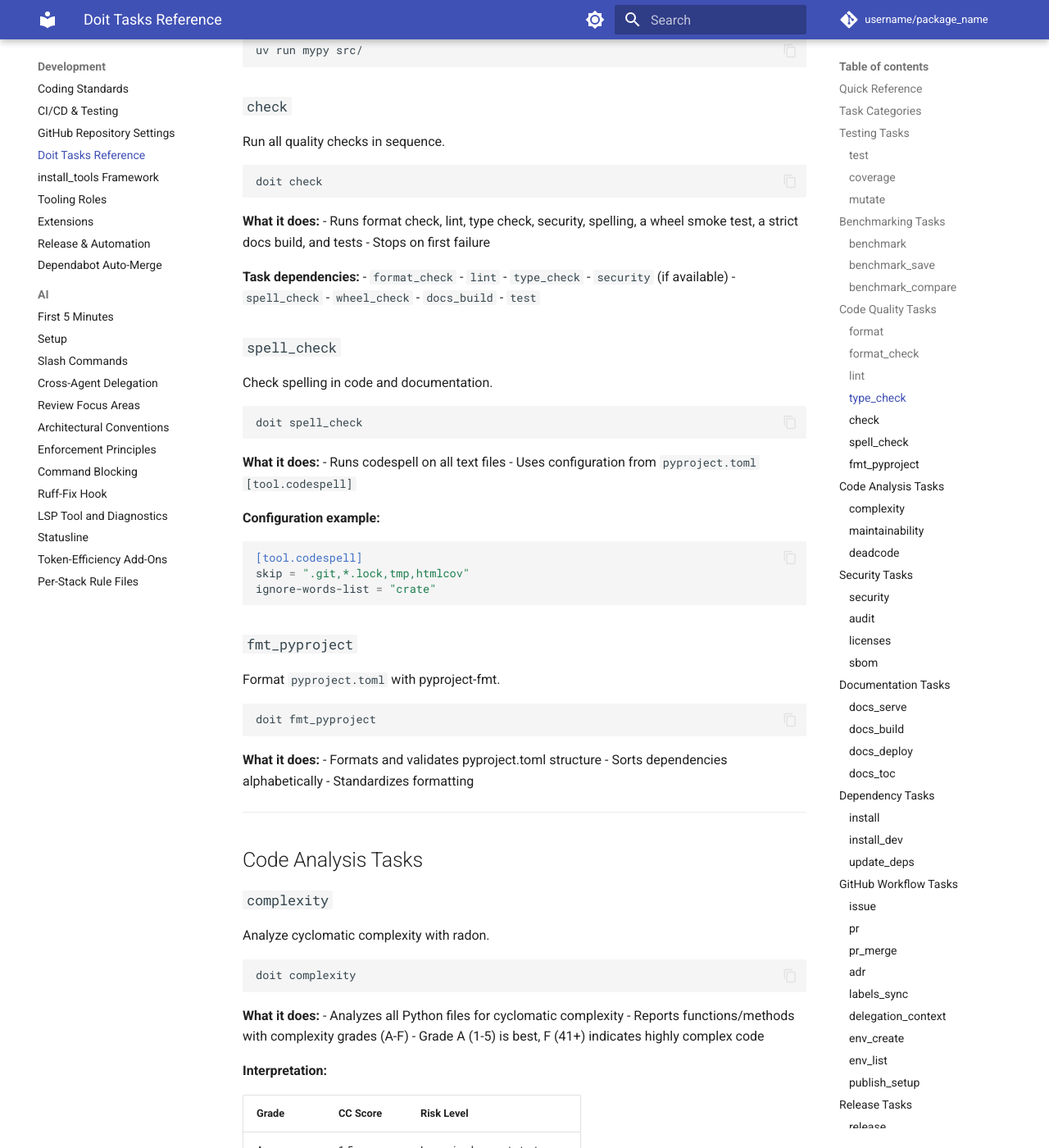
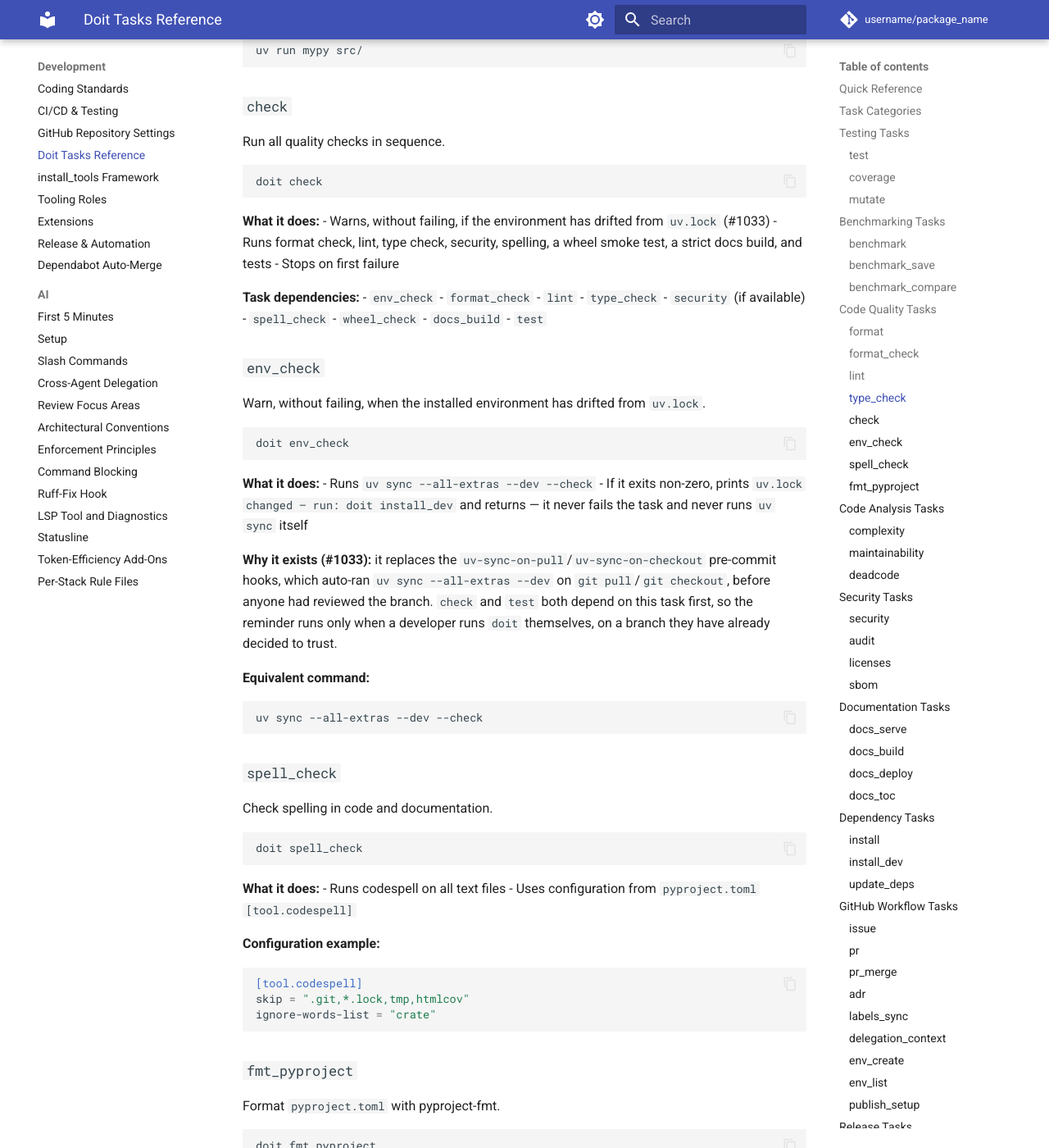
Before and after one commit to endavis/pyproject-template, an MkDocs documentation site: the page built from docs/development/doit-tasks-reference.md, in a window 1280 px wide and 1400 px high, scrolled down 5138 px. Shown: the whole window at 82% size. Built offline with MkDocs 1.6.1 and Material for MkDocs 9.7.7, drawn with Linux system fonts in a browser that asks for light colours; comment, search, counter and statistics services are not loaded; some of the changed text lies outside the part shown.

Commit message:
fix: stop installing post-checkout and post-merge hooks so checking out a branch runs none of its code (merges PR #1044, addresses #1033)
The installed git hooks run pre-commit with a relative --config path, so
post-checkout and post-merge hooks read .pre-commit-config.yaml from the
branch just checked out. Any such hook let an untrusted branch run its own
code on `git checkout` or `git pull`, whatever our hook did.

- Remove post-merge/post-checkout from default_install_hook_types and drop
  the uv-sync-on-pull/uv-sync-on-checkout hooks
- Scope actionlint to the pre-commit stage (it had no stages and ran on
  checkout)
- setup_repo no longer installs the two hook types
- doit pre_commit_install uninstalls them from existing repos
- New doit env_check task, run first by doit check and doit test, warns when
  the environment has drifted from uv.lock (uv sync --check)
- Docs and SECURITY.md updated

Addresses #1033


Claude-Session: https://claude.ai/code/session_01NXu1sf1Vpn8G6pqDPxovpa

Co-authored-by: Claude Opus 5.5 <noreply@anthropic.com>

````diff
--- a/docs/development/doit-tasks-reference.md
+++ b/docs/development/doit-tasks-reference.md
@@ -57,6 +57,7 @@ doit test
 ```
 
 **What it does:**
+- Depends on `env_check` first, which warns (without failing) if `uv.lock` has drifted (#1033)
 - Runs `pytest -n auto -v` for parallel test execution
 - Uses all available CPU cores
 
@@ -254,10 +255,12 @@ doit check
 ```
 
 **What it does:**
+- Warns, without failing, if the environment has drifted from `uv.lock` (#1033)
 - Runs format check, lint, type check, security, spelling, a wheel smoke test, a strict docs build, and tests
 - Stops on first failure
 
 **Task dependencies:**
+- `env_check`
 - `format_check`
 - `lint`
 - `type_check`
@@ -266,6 +269,29 @@ doit check
 - `wheel_check`
 - `docs_build`
 - `test`
+
+### `env_check`
+
+Warn, without failing, when the installed environment has drifted from `uv.lock`.
+
+```bash
+doit env_check
+```
+
+**What it does:**
+- Runs `uv sync --all-extras --dev --check`
+- If it exits non-zero, prints `uv.lock changed — run: doit install_dev` and returns — it never
+  fails the task and never runs `uv sync` itself
+
+**Why it exists (#1033):** it replaces the `uv-sync-on-pull`/`uv-sync-on-checkout` pre-commit hooks,
+which auto-ran `uv sync --all-extras --dev` on `git pull`/`git checkout`, before anyone had
+reviewed the branch. `check` and `test` both depend on this task first, so the reminder runs only
+when a developer runs `doit` themselves, on a branch they have already decided to trust.
+
+**Equivalent command:**
+```bash
+uv sync --all-extras --dev --check
+```
 
 ### `spell_check`
 
@@ -1075,7 +1101,10 @@ doit pre_commit_install
 
 **What it does:**
 - Installs every hook type declared by `default_install_hook_types` in `.pre-commit-config.yaml`:
-  `pre-commit`, `commit-msg`, `post-merge` and `post-checkout`
+  `pre-commit` and `commit-msg`
+- Uninstalls `post-checkout` and `post-merge` if a previous run of this task installed them
+  (`pre-commit uninstall -t post-checkout -t post-merge`; a no-op, exit 0, if they were never
+  installed)
 - Hooks run automatically on the matching git action
 
 **Why `commit-msg` matters:** it carries conventional-commit validation and the check that a
@@ -1083,9 +1112,17 @@ commit's issue reference matches its branch (#741). A project that installed hoo
 type was declared does not have it, and neither check runs — silently, because a hook that was
 never installed cannot fail. Run this task again to pick it up, then confirm with `ls .git/hooks/`.
 
+**Why `post-checkout`/`post-merge` are uninstalled, not fixed (#1033):** `pre-commit` reads
+`.pre-commit-config.yaml` from whatever is checked out, so a hook of either type — ours, or one an
+untrusted branch supplies in its own copy of the file — runs before anyone has reviewed that
+branch. No change to what the hook does closes that; only not installing the type does. `doit
+check` and `doit test` warn instead, without failing, when `uv.lock` has drifted from the installed
+environment.
+
 **Equivalent command:**
 ```bash
-uv run pre-commit install   # installs all declared hook types
+uv run pre-commit install   # installs the declared hook types
+uv run pre-commit uninstall -t post-checkout -t post-merge   # removes the two that are not declared
 ```
 
 ### `pre_commit_run`
````
Also changed, not shown: .pre-commit-config.yaml (+22 -19 lines), docs/deployment/development.md (+7 -2 lines), docs/development/ci-cd-testing.md (+9 -7 lines), docs/index.md (+1 -1 lines), docs/template/consumer-notes.md (+11 -3 lines), docs/usage/basics.md (+7 -1 lines), .github/SECURITY.md, 12 other files.
